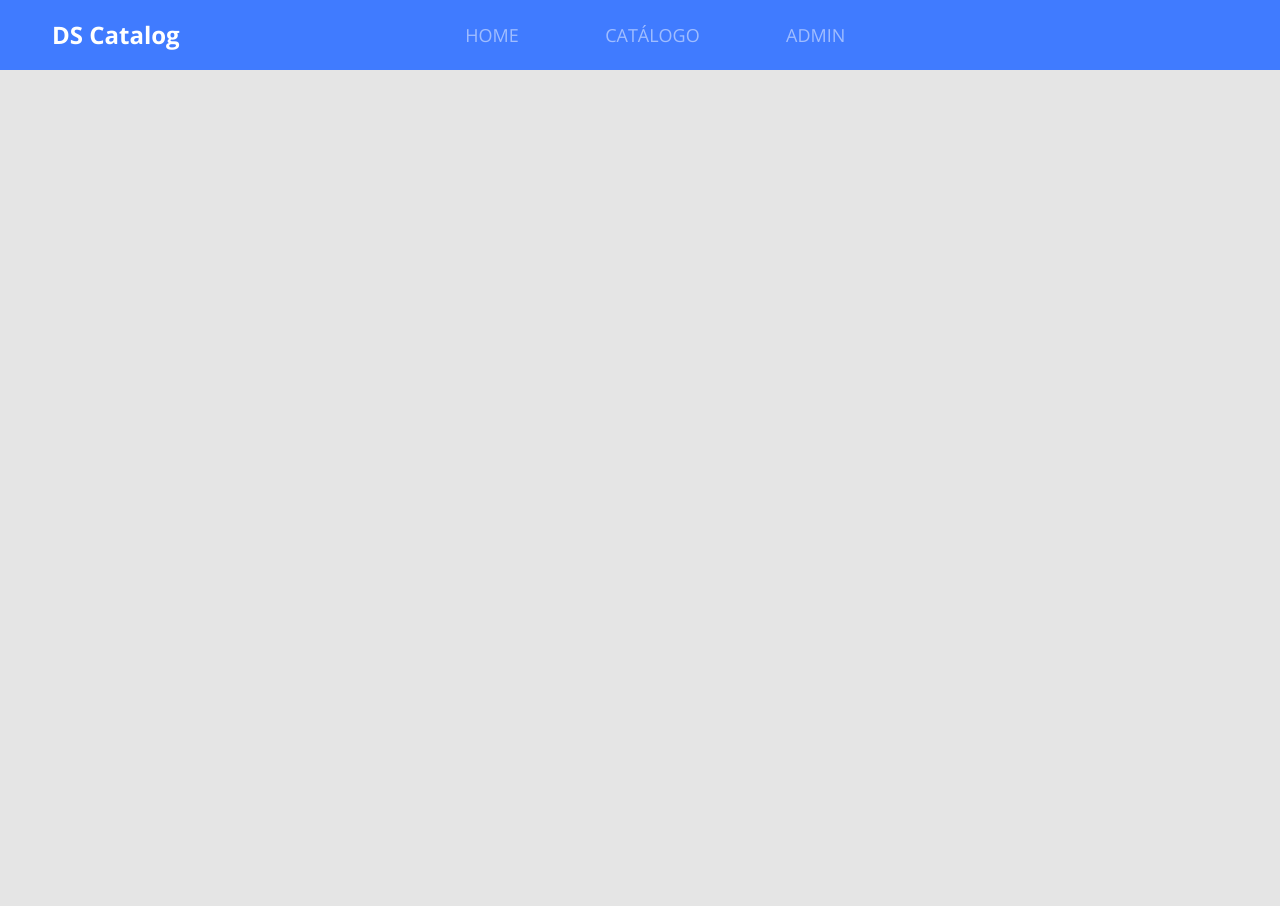
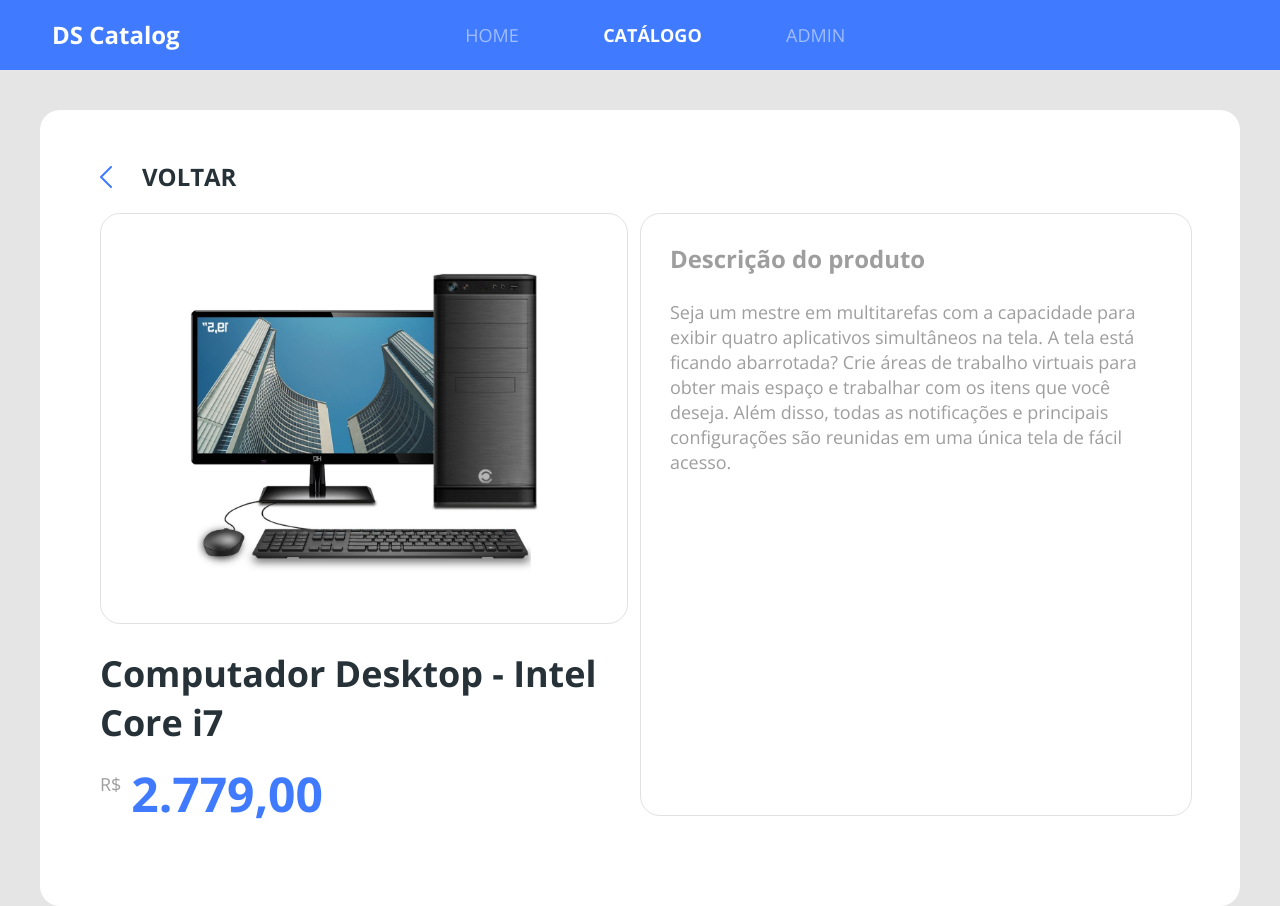
Before and after one commit to Santosfael/dscatalog-devsuperior, a React (Create React App) app in the folder web/: page /products/product-details/1 in a window 1280 px wide. Before the commit the page ends 800 px from the top, so only its background shows below. Built offline with nearby package versions, Linux system fonts and the light colour scheme; the HTML template or start-up script is replaced by a standard one.

Commit message:
Create Products Details

```diff
--- a/web/src/Routes.tsx
+++ b/web/src/Routes.tsx
@@ -1,9 +1,10 @@
 import { BrowserRouter, Switch, Route } from 'react-router-dom';
 
+import ProductDetails from './pages/Catalog/components/ProductDetails';
+import Navbar from './core/components/Navbar';
 import Catalog from './pages/Catalog';
 import Admin from './pages/Admin';
 import Home from './pages/Home';
-import Navbar from './core/components/Navbar';
 
 function Routes() {
     return(
@@ -11,7 +12,8 @@ function Routes() {
             <Navbar />
             <Switch>
                 <Route path="/" exact component={Home} />
-                <Route path="/catalog" component={Catalog} />
+                <Route path="/products" exact component={Catalog} />
+                <Route path="/products/product-details/:productId" component={ProductDetails} />
                 <Route path="/admin" component={Admin} />
             </Switch>
         </BrowserRouter>
--- a/web/src/core/components/ButtonIcon/styles.scss
+++ b/web/src/core/components/ButtonIcon/styles.scss
@@ -20,5 +20,7 @@
     align-items: center;
     justify-content: center;
 
+    color: #fff;
+
     border-radius: 0 10px 10px 0;
 }
--- a/web/src/core/components/Navbar/index.tsx
+++ b/web/src/core/components/Navbar/index.tsx
@@ -19,7 +19,7 @@ function Navbar() {
                     </li>
 
                     <li>
-                        <NavLink to="/catalog" activeClassName="active">
+                        <NavLink to="/products" activeClassName="active">
                             CATÁLOGO
                         </NavLink>
                     </li>
--- /dev/null
+++ b/web/src/core/components/ProductPrice/index.tsx
@@ -0,0 +1,16 @@
+import './styles.scss';
+
+type Props = {
+    price: string;
+}
+
+function ProductPrice({ price }: Props) {
+    return (
+        <div className="product-price-container">
+            <span className="product-currency">R$</span>
+            <h3 className="product-price">{price}</h3>
+        </div>
+    );
+}
+
+export default ProductPrice;
--- /dev/null
+++ b/web/src/core/components/ProductPrice/styles.scss
@@ -0,0 +1,19 @@
+.product-price-container {
+    margin-top: 25px;
+    display: flex;
+}
+
+.product-currency {
+    font-size: 18px;
+    line-height: 25px;
+    letter-spacing: -0.0015em;
+    color: #9e9e9e;
+}
+
+.product-price {
+    font-size: 32px;
+    line-height: 44px;
+    letter-spacing: -0.0015em;
+    color: #407bff;
+    margin-left: 10px;
+}
--- a/web/src/pages/Catalog/components/ProductCard/index.tsx
+++ b/web/src/pages/Catalog/components/ProductCard/index.tsx
@@ -1,5 +1,6 @@
 import './styles.scss';
 import { ReactComponent as ProductImg } from '../../../../core/assets/images/product.svg';
+import ProductPrice from '../../../../core/components/ProductPrice';
 
 function ProductCard() {
     return (
@@ -9,10 +10,7 @@ function ProductCard() {
                 <h6 className="product-name">
                     Computador Desktop - Intel Core i7
                 </h6>
-                <div className="product-price-container">
-                    <span className="product-currency">R$</span>
-                    <h3 className="product-price">2.779,00</h3>
-                </div>
+                <ProductPrice price="2.779,00" />
             </div>
         </div>
     )
--- a/web/src/pages/Catalog/components/ProductCard/styles.scss
+++ b/web/src/pages/Catalog/components/ProductCard/styles.scss
@@ -14,24 +14,5 @@
     font-size: 18px;
     line-height: 25px;
     letter-spacing: -0.0015em;
+    color: #263238;
 }
-
-.product-price-container {
-    margin-top: 25px;
-    display: flex;
-}
-
-.product-currency {
-    font-size: 18px;
-    line-height: 25px;
-    letter-spacing: -0.0015em;
-    color: #9e9e9e;
-}
-
-.product-price {
-    font-size: 32px;
-    line-height: 44px;
-    letter-spacing: -0.0015em;
-    color: #407bff;
-    margin-left: 10px;
-}
--- /dev/null
+++ b/web/src/pages/Catalog/components/ProductDetails/index.tsx
@@ -0,0 +1,45 @@
+import { Link } from 'react-router-dom';
+
+import { ReactComponent as ArrowIcon } from '../../../../core/assets/images/arrow-right.svg';
+import { ReactComponent as ProdcutImg } from '../../../../core/assets/images/product.svg';
+import ProductPrice from '../../../../core/components/ProductPrice';
+import './styles.scss';
+
+function ProductDetails() {
+    return (
+        <div className="product-details-container">
+            <div className="card-base border-radius-20 product-details">
+                <Link to="/products" className="product-details-goback">
+                    <ArrowIcon className="icon-goback" />
+                    <h1 className="text-goback">
+                        VOLTAR
+                    </h1>
+                </Link>
+                <div className="row">
+                    <div className="col-6 pr-5">
+                        <div className="product-details-card text-center">
+                            <ProdcutImg className="product-details-image" />
+                        </div>
+                        <h1 className="product-details-name">
+                            Computador Desktop - Intel Core i7
+                        </h1>
+                        <ProductPrice price="2.779,00" />
+                    </div>
+
+                    <div className="col-6 product-details-card">
+                        <h1 className="product-description-title">
+                            Descrição do produto
+                        </h1>
+                        <p className="product-description-text">
+                        Seja um mestre em multitarefas com a capacidade para exibir quatro aplicativos simultâneos na tela.
+                        A tela está ficando abarrotada? Crie áreas de trabalho virtuais para obter mais espaço e trabalhar com os itens que você deseja.
+                        Além disso, todas as notificações e principais configurações são reunidas em uma única tela de fácil acesso.
+                        </p>
+                    </div>
+                </div>
+            </div>
+        </div>
+    );
+}
+
+export default ProductDetails;
--- /dev/null
+++ b/web/src/pages/Catalog/components/ProductDetails/styles.scss
@@ -0,0 +1,66 @@
+.product-details-container {
+    margin-top: 40px;
+    padding-left: 40px;
+    padding-right: 40px;
+}
+
+.product-details {
+    padding: 50px 60px 90px 60px;
+}
+
+.product-details-goback {
+    display: flex;
+    align-items: center;
+    margin-bottom: 20px;
+}
+
+.icon-goback {
+    color: #407bff;
+    transform: rotate(-180deg);
+    margin-right: 30px;
+}
+
+.text-goback {
+    font-size: 24px;
+    line-height: 33px;
+    letter-spacing: -0.0015em;
+    color: #263238;
+}
+
+.product-details-card {
+    border: 1px solid #e1e1e1;
+    border-radius: 20px;
+
+    padding: 28px 29px;
+}
+
+.product-details-image {
+    width: 353px;
+    height: 353px;
+}
+
+.product-description-title {
+    font-size: 24px;
+    line-height: 33px;
+    letter-spacing: -0.0015em;
+    color: #9e9e9e;
+    margin-bottom: 25px;
+}
+
+.product-description-text {
+    font-size: 18px;
+    line-height: 25px;
+    letter-spacing: -0.0015em;
+    color: #9e9e9e;
+}
+
+.product-details-name {
+    font-size: 36px;
+    line-height: 49px;
+    letter-spacing: -0.0015em;
+    margin-top: 25px;
+}
+
+.product-details .product-price {
+    font-size: 48px;
+}
--- a/web/src/pages/Catalog/index.tsx
+++ b/web/src/pages/Catalog/index.tsx
@@ -1,3 +1,5 @@
+import { Link } from 'react-router-dom';
+
 import ProductCard from './components/ProductCard';
 import './styles.scss';
 
@@ -6,15 +8,15 @@ function Catalog() {
         <div className="catalog-container">
             <h1 className="catalog-title">Catálogo de produtos</h1>
             <div className="catalog-product">
-                <ProductCard />
-                <ProductCard />
-                <ProductCard />
-                <ProductCard />
-                <ProductCard />
-                <ProductCard />
-                <ProductCard />
-                <ProductCard />
-                <ProductCard />
+                <Link to="/products/product-details/1"><ProductCard /></Link>
+                <Link to="/products/product-details/2"><ProductCard /></Link>
+                <Link to="/products/product-details/3"><ProductCard /></Link>
+                <Link to="/products/product-details/4"><ProductCard /></Link>
+                <Link to="/products/product-details/5"><ProductCard /></Link>
+                <Link to="/products/product-details/6"><ProductCard /></Link>
+                <Link to="/products/product-details/7"><ProductCard /></Link>
+                <Link to="/products/product-details/8"><ProductCard /></Link>
+                <Link to="/products/product-details/9"><ProductCard /></Link>
             </div>
         </div>
     )
--- a/web/src/pages/Home/index.tsx
+++ b/web/src/pages/Home/index.tsx
@@ -16,7 +16,7 @@ function Home() {
                     <p className="text-subtitle">
                         Ajudaremos você a encontrar os melhores<br/>produtos disponíveis no mercado.
                     </p>
-                    <Link to="/catalog">
+                    <Link to="/products">
                         <ButtonIcon text="inicie agora a sua busca" />
                     </Link>
                 </div>
```
Also changed, not shown: web/src/core/assets/images/arrow-right.svg.
